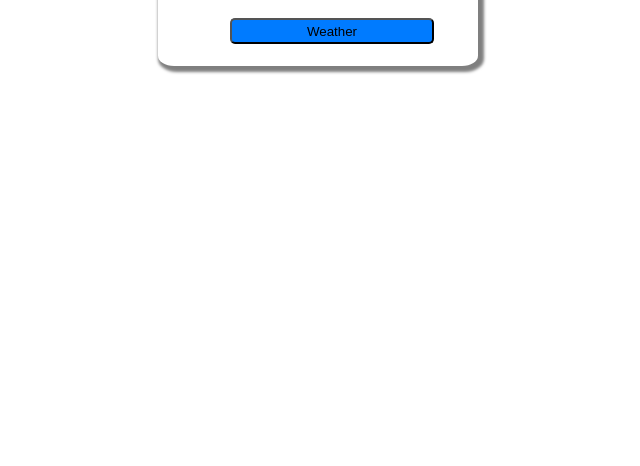
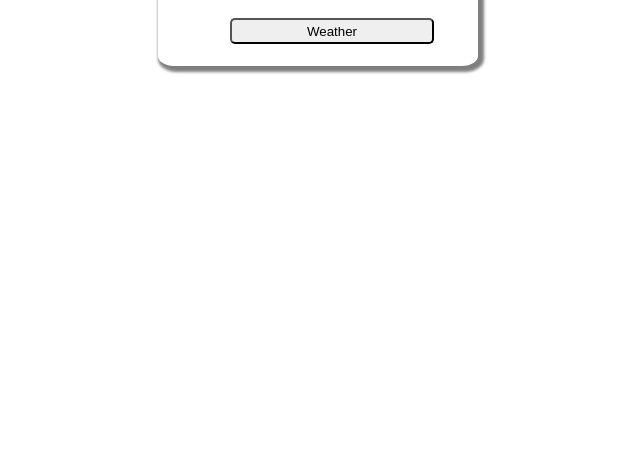
Before and after one commit to amansingh567/Weather-App, a plain HTML site: page index.html in a window 1280 px wide. Shown: the part 339-805 px from the top of the page, without its empty margins (562-1202 px from the left). Drawn offline with Linux system fonts and the light colour scheme.

Commit message:
Update style.css

```diff
--- a/style.css
+++ b/style.css
@@ -35,7 +35,7 @@
     border-radius: 5px;
     margin: 5px 0 0 72px;
     height: 1.6rem;
-    background-color: #007bff;
+
 
 }
 #heading{
```
